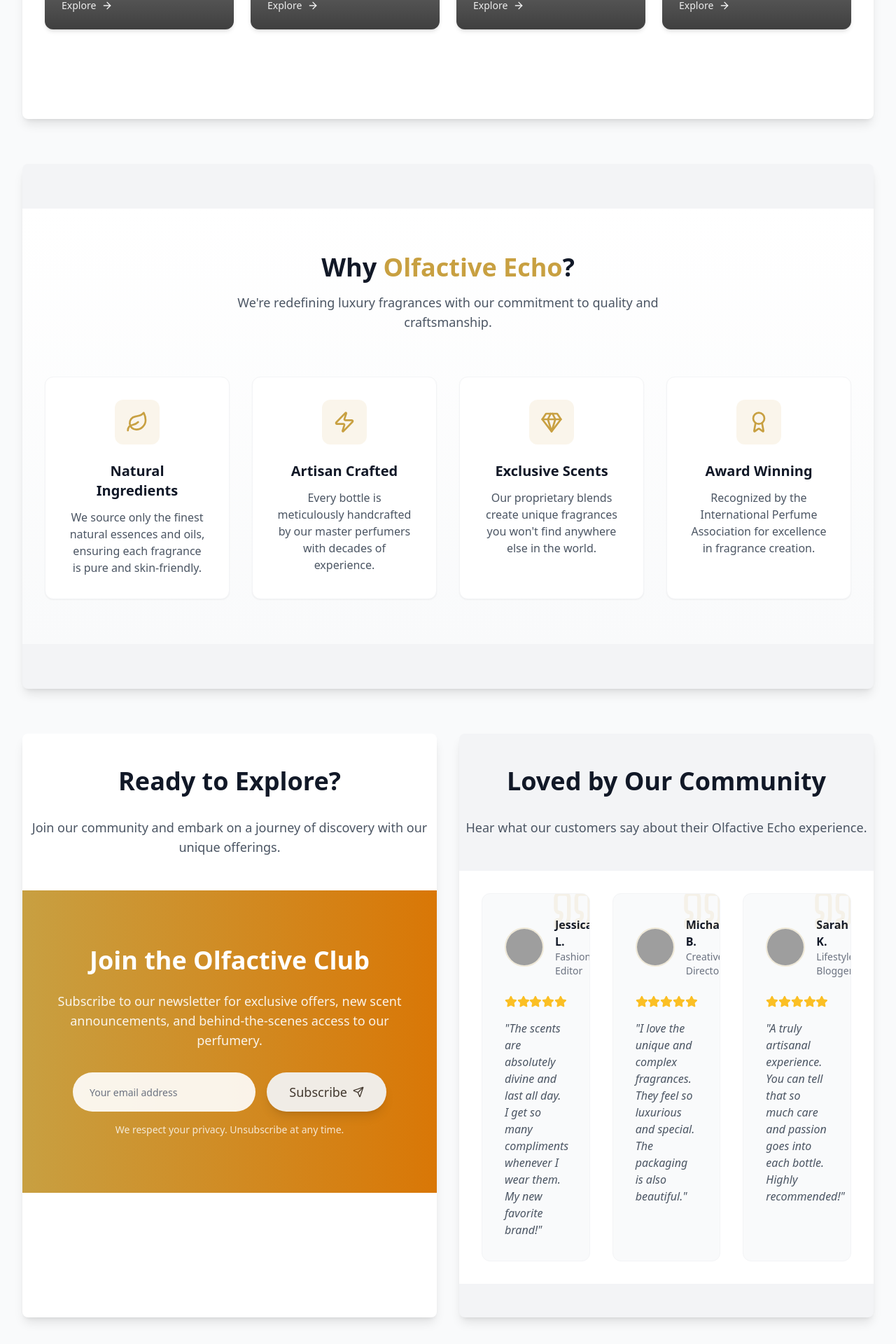
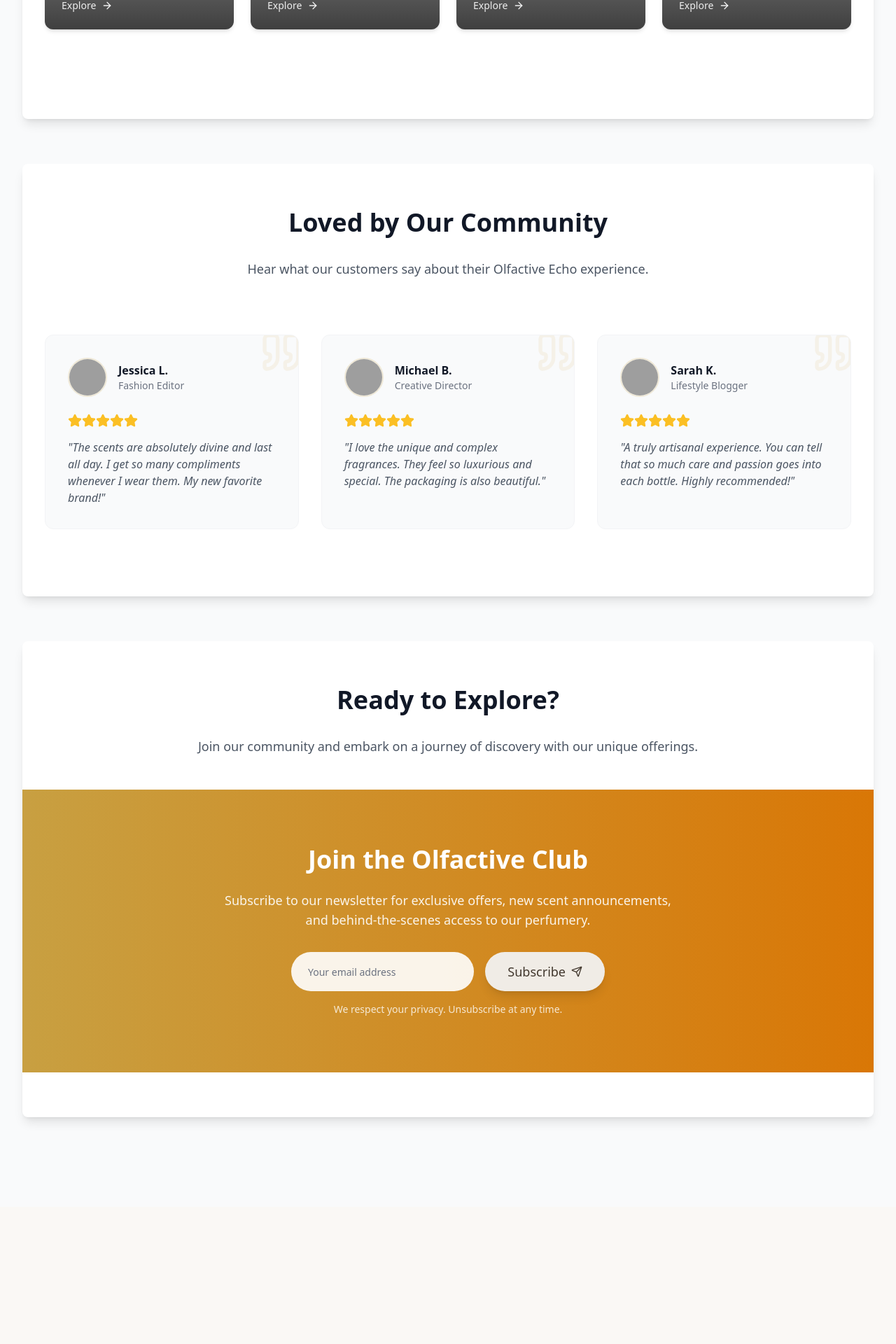
Before and after one commit to anish-off/OlfactiveEcho, a React (Vite) app in the folder frontend/: page /products in a window 1280 px wide. Shown: the part 3050-4970 px from the top of the page at 70% size. After the commit the page ends 4774 px from the top, so only its background shows below. Built offline with nearby package versions, Linux system fonts and the light colour scheme; grey boxes are pictures that could not be loaded.

Commit message:
Page modified

```diff
--- a/frontend/src/pages/Products.jsx
+++ b/frontend/src/pages/Products.jsx
@@ -92,17 +92,25 @@ const Products = () => {
           </ScrollAnimationWrapper>
         </section>
 
-        <section className="py-16 bg-gray-100 shadow-lg rounded-lg mb-16">
+        {/* <section className="py-16 bg-gray-100 shadow-lg rounded-lg mb-16">
           <ScrollAnimationWrapper delay={0.2}>
             <div className="w-full">
               <WhyChooseUs />
             </div>
           </ScrollAnimationWrapper>
-        </section>
+        </section> */}
 
-        {/* Combined Call to Action and Testimonials Section */}
-        <div className="flex flex-col lg:flex-row gap-8 mb-16">
-          <section className="w-full lg:w-1/2 py-12 bg-white shadow-lg rounded-lg">
+          <section className="py-16 bg-white shadow-lg rounded-lg mb-16">
+            <ScrollAnimationWrapper delay={0.2}>
+              <div className="w-full">
+                <h2 className="text-4xl font-bold text-gray-900 text-center mb-8">Loved by Our Community</h2>
+                <p className="text-lg text-gray-600 text-center mb-12 max-w-3xl mx-auto">Hear what our customers say about their Olfactive Echo experience.</p>
+                <Testimonials />
+              </div>
+            </ScrollAnimationWrapper>
+          </section>
+
+          <section className="py-16 bg-white shadow-lg rounded-lg mb-16">
             <ScrollAnimationWrapper delay={0.2}>
               <div className="w-full">
                 <h2 className="text-4xl font-bold text-gray-900 text-center mb-8">Ready to Explore?</h2>
@@ -111,17 +119,6 @@ const Products = () => {
               </div>
             </ScrollAnimationWrapper>
           </section>
-
-          <section className="w-full lg:w-1/2 py-12 bg-gray-100 shadow-lg rounded-lg">
-            <ScrollAnimationWrapper delay={0.2}>
-              <div className="w-full">
-                <h2 className="text-4xl font-bold text-gray-900 text-center mb-8">Loved by Our Community</h2>
-                <p className="text-lg text-gray-600 text-center mb-12 max-w-3xl mx-auto">Hear what our customers say about their Olfactive Echo experience.</p>
-                <Testimonials />
-              </div>
-            </ScrollAnimationWrapper>
-          </section>
-        </div>
       </div>
     </main>
   );
```
